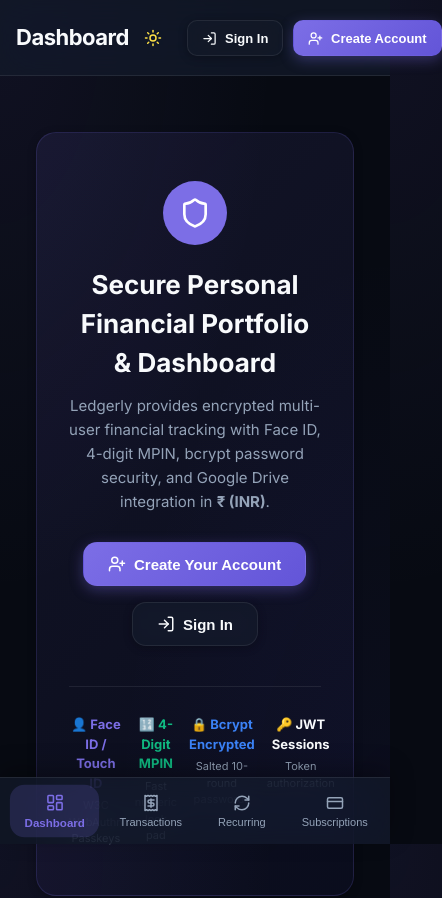
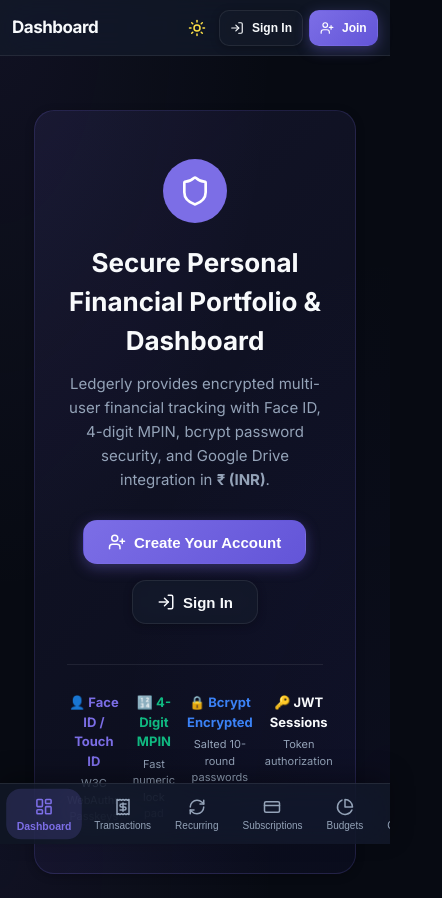
Before and after one commit to Tvmsasank/WealthPulse-Financial-Service, a React (Vite) app: page / in a window 390 px wide. Shown: the top 898 px of the page, 442 px wide, since content can reach past the window. Built offline with nearby package versions, Linux system fonts and the light colour scheme; no server answers.

Commit message:
fix_mobile_responsive_layout_alignment_and_touch_scrolling

```diff
--- a/src/components/Header.jsx
+++ b/src/components/Header.jsx
@@ -1,5 +1,5 @@
 import React from 'react';
-import { FolderSync, Upload, Plus, Sun, Moon, LogIn, UserPlus, LogOut, User } from 'lucide-react';
+import { FolderSync, Upload, Plus, Sun, Moon, LogIn, UserPlus, LogOut } from 'lucide-react';
 
 export default function Header({
   activeTabTitle,
@@ -27,33 +27,34 @@
         <h1>{activeTabTitle}</h1>
       </div>
 
-      <div className="top-actions" style={{ gap: '10px' }}>
+      <div className="top-actions">
         <button
           className="btn btn-ghost btn-sm"
           onClick={onToggleTheme}
           title={theme === 'dark' ? 'Switch to Light Mode' : 'Switch to Dark Mode'}
+          style={{ padding: '6px 8px' }}
         >
           {theme === 'dark' ? <Sun size={18} style={{ color: '#FDE047' }} /> : <Moon size={18} />}
         </button>
 
         {user ? (
           <>
-            <button className="btn btn-ghost btn-sm" onClick={onTriggerDriveSync} title="Sync Google Drive Inbox">
-              <FolderSync size={16} /> Drive sync
+            <button className="btn btn-ghost btn-sm header-action-btn" onClick={onTriggerDriveSync} title="Sync Google Drive Inbox">
+              <FolderSync size={16} /> <span className="btn-text-desktop">Drive sync</span>
             </button>
 
-            <button className="btn btn-secondary btn-sm" onClick={onOpenImport} title="Import Statement or File">
-              <Upload size={16} /> Import
+            <button className="btn btn-secondary btn-sm header-action-btn" onClick={onOpenImport} title="Import Statement or File">
+              <Upload size={16} /> <span className="btn-text-desktop">Import</span>
             </button>
 
-            <button className="btn btn-primary btn-sm" onClick={onOpenAddEntry} title="Add Entry">
-              <Plus size={16} /> Add entry
+            <button className="btn btn-primary btn-sm header-action-btn" onClick={onOpenAddEntry} title="Add Entry">
+              <Plus size={16} /> <span className="btn-text-desktop">Add entry</span>
             </button>
 
-            <div style={{ width: '1px', height: '24px', background: 'var(--border-color)', margin: '0 4px' }} />
+            <div className="header-divider" />
 
-            {/* Clickable Profile Badge */}
-            <div style={{ display: 'flex', alignItems: 'center', gap: '8px' }}>
+            {/* Clickable Profile Avatar Badge */}
+            <div style={{ display: 'flex', alignItems: 'center', gap: '6px' }}>
               <button
                 type="button"
                 style={{
@@ -71,7 +72,7 @@
                   border: 'none',
                   cursor: 'pointer',
                   boxShadow: '0 2px 8px rgba(124, 110, 230, 0.3)',
-                  transition: 'transform 0.2s ease'
+                  flexShrink: 0
                 }}
                 className="profile-avatar-btn"
                 title={`${user.name} (${user.email}) - Click to view profile`}
@@ -91,14 +92,23 @@
             </div>
           </>
         ) : (
-          <>
-            <button className="btn btn-secondary btn-sm" onClick={onOpenLogin}>
-              <LogIn size={15} /> Sign In
+          <div style={{ display: 'flex', alignItems: 'center', gap: '6px' }}>
+            <button
+              className="btn btn-secondary btn-sm"
+              onClick={onOpenLogin}
+              style={{ fontSize: '12px', padding: '6px 10px' }}
+            >
+              <LogIn size={14} /> <span>Sign In</span>
             </button>
-            <button className="btn btn-primary btn-sm" onClick={onOpenRegister}>
-              <UserPlus size={15} /> Create Account
+
+            <button
+              className="btn btn-primary btn-sm"
+              onClick={onOpenRegister}
+              style={{ fontSize: '12px', padding: '6px 10px' }}
+            >
+              <UserPlus size={14} /> <span className="btn-text-desktop">Create Account</span><span className="btn-text-mobile">Join</span>
             </button>
-          </>
+          </div>
         )}
       </div>
     </header>
--- a/src/index.css
+++ b/src/index.css
@@ -643,6 +643,17 @@
   100% { opacity: 1; transform: translateY(0); }
 }
 
+/* Responsive Helper Utilities */
+.btn-text-mobile {
+  display: none;
+}
+.header-divider {
+  width: 1px;
+  height: 24px;
+  background: var(--border-color);
+  margin: 0 4px;
+}
+
 /* Responsive Media Queries */
 @media (max-width: 1024px) {
   .grid-4 { grid-template-columns: repeat(2, 1fr); }
@@ -653,9 +664,88 @@
   .sidebar { display: none; }
   .main-content { margin-left: 0; }
   .mobile-nav { display: block; }
-  .top-bar { padding: 0 16px; }
-  .page-body { padding: 16px 16px 80px 16px; }
+
+  .top-bar {
+    padding: 0 12px;
+    height: 56px;
+    gap: 8px;
+  }
+  .page-title-area h1 {
+    font-size: 17px;
+    white-space: nowrap;
+    overflow: hidden;
+    text-overflow: ellipsis;
+    max-width: 140px;
+  }
+  .top-actions {
+    gap: 4px;
+  }
+  .btn-text-desktop {
+    display: none;
+  }
+  .btn-text-mobile {
+    display: inline;
+  }
+  .header-action-btn {
+    padding: 6px 8px !important;
+    font-size: 12px !important;
+  }
+  .header-divider {
+    display: none;
+  }
+
+  .page-body {
+    padding: 14px 14px 84px 14px;
+  }
+
   .grid-4 { grid-template-columns: 1fr; }
+  .grid-3 { grid-template-columns: 1fr; }
   .grid-2 { grid-template-columns: 1fr; }
-  .period-selector { overflow-x: auto; width: 100%; }
+
+  /* Smooth Touch Scrollable Period Selector */
+  .period-selector {
+    display: flex;
+    overflow-x: auto;
+    width: 100%;
+    -webkit-overflow-scrolling: touch;
+    scrollbar-width: none;
+    padding: 3px;
+    gap: 4px;
+  }
+  .period-selector::-webkit-scrollbar {
+    display: none;
+  }
+  .period-btn {
+    white-space: nowrap;
+    padding: 6px 12px;
+    font-size: 12px;
+    flex-shrink: 0;
+  }
+
+  /* Smooth Touch Scrollable Bottom Nav */
+  .mobile-nav {
+    padding: 6px 8px;
+    overflow-x: auto;
+    -webkit-overflow-scrolling: touch;
+    scrollbar-width: none;
+  }
+  .mobile-nav::-webkit-scrollbar {
+    display: none;
+  }
+  .mobile-nav-inner {
+    display: flex;
+    gap: 4px;
+    min-width: max-content;
+  }
+  .mobile-nav-item {
+    padding: 6px 10px;
+    font-size: 10px;
+  }
+
+  /* Modal responsiveness for mobile phones */
+  .modal-content {
+    padding: 20px;
+    border-radius: var(--radius-lg);
+    max-height: 94vh;
+  }
 }
```
